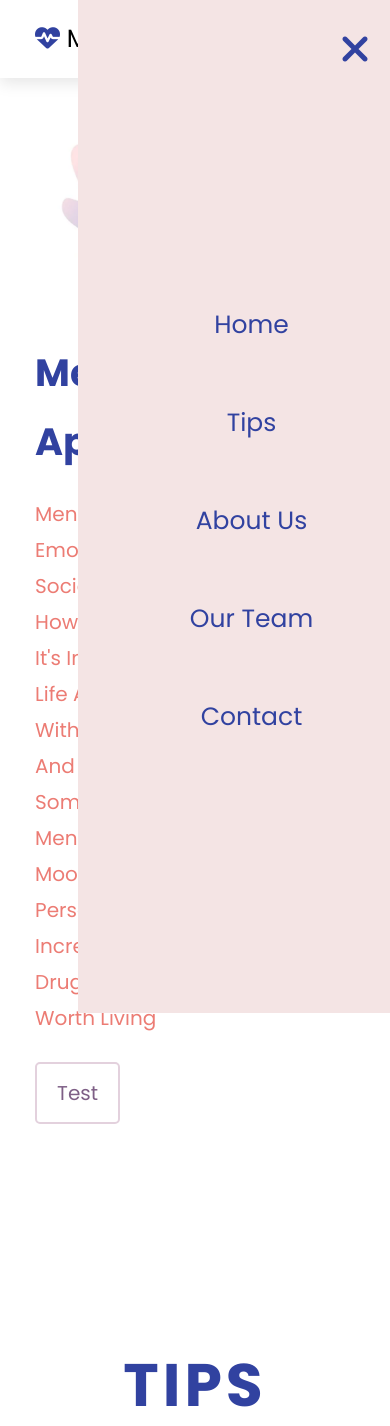
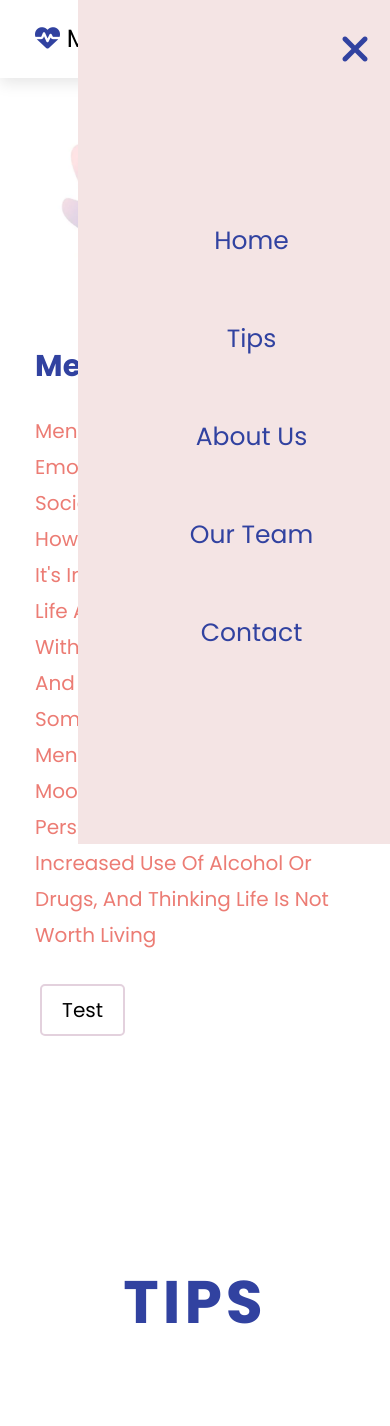
Before and after one commit to Sheldon-CodeIt/mental-health-django, a Django app: page / in a window 390 px wide, after a click that opens the changed part; the page is wider, and only the part inside the window is pictured. Shown: the top 1426 px of that part. Run offline with Django 4.2, Linux system fonts and the light colour scheme.

Commit message:
responsive hero section

```diff
--- a/baseApp/templates/baseApp/index.html
+++ b/baseApp/templates/baseApp/index.html
@@ -11,7 +11,7 @@
 
     <link rel="stylesheet" href="{% static 'css/style.css' %}">
 </head>
-<body>
+<body scroll="no" style="overflow: hidden">
 
     {% include "baseApp/navbar.html" %}
 
--- a/baseApp/templates/baseApp/navbar.html
+++ b/baseApp/templates/baseApp/navbar.html
@@ -35,11 +35,13 @@
     document.getElementById('openIcon').addEventListener('click', function() {
         document.getElementById('openIcon').style.display = 'none';
         document.getElementById('closeIcon').style.display = 'block';
+        document.body.classList.add('menu-open'); // Add class to body
     });
 
     document.getElementById('closeIcon').addEventListener('click', function() {
         document.getElementById('openIcon').style.display = 'block';
         document.getElementById('closeIcon').style.display = 'none';
+        document.body.classList.remove('menu-open'); // Remove class from body
     });
 
 
@@ -55,6 +57,7 @@
                 // Hide the close icon and show the hamburger icon
                 document.getElementById('openIcon').style.display = 'block';
                 document.getElementById('closeIcon').style.display = 'none';
+                document.body.classList.remove('menu-open'); // Remove class from body
             }
         });
     });
--- a/static/css/hero.css
+++ b/static/css/hero.css
@@ -1,9 +1,39 @@
+@import url('https://fonts.googleapis.com/css2?family=Poppins:ital,wght@0,100;0,200;0,300;0,400;0,500;0,600;0,700;0,800;0,900;1,100;1,200;1,300;1,400;1,500;1,600;1,700;1,800;1,900&display=swap');
+
+:root {
+    --twilight:#E3D1DD;
+    --sapphire: #3142A0;
+    --rum : #7E5F86;
+    --apricot:#EC7C74;
+    --box-shadow : .5rem .5rem 0 rbga(22, 160, 133, .2);
+    --text-shadow : .4rem .4rem 0 rbga(0, 0, 0, .2);
+    --border : .3rem solid var(--twilight);
+}
+
+*{
+    font-family: 'Poppins', sans-serif;
+    margin: 0;
+    padding: 0;
+    box-sizing: border-box;
+    outline: none;
+    border: none;
+    text-transform: capitalize;
+    transition: all .2s ease-out;
+    text-decoration: none;
+}
+
+html{
+    font-size: 62.5%;
+    overflow-x: hidden;
+}
+
+
 .home{
     display: flex;
     align-items: center;
     flex-wrap: wrap;
     gap: 1.5rem;
-    padding-top: 10rem;
+    padding-top: 20rem;
 }
 
 .home .image{
@@ -19,28 +49,60 @@
 }
 
 .home .content h1{
-    font-size: 6rem;
+    font-size: 4rem;
     color: var(--sapphire);
     line-height: 1.8;
     text-shadow: var(--text-shawdow);
 }
 
 .home .content p{
-    font-size: 1.1rem;
+    font-size: 2rem;
     color: var(--apricot);
     line-height: 1.8;
     padding: 1rem 0;
 }
 
-.home .btn span{
-    padding: 2rem 1rem;
+.home .btn{
+    padding: 1rem 2rem;
     border-radius: .5rem;
-    background: var(--apricot);
-    color: var(--twilight);
+    background: white;
+    color: Black;
     margin-left: .5rem;
 }
 
-@media screen and (max-width: 768px) {
+.home .btn:hover{
+    background: var(--twilight);
+    color: Black;
+    margin-left: .5rem;
+}
+
+@media screen and (max-width: 1000px) {
+
+    .home {
+        padding-top: 15rem; /* Reduce the padding at the top */
+    }
+
+    .home .content {
+        text-align: left; /* Center align the content */
+    }
+
+    .home .content h1 {
+        font-size: 3.5rem; /* Decrease the font size of the title */
+        margin-bottom: 1rem; /* Add some margin at the bottom */
+    }
+
+    .home .content p {
+        font-size: 2rem; /* Decrease the font size of the paragraph */
+    }
+
+    .home .btn {
+        padding: 1rem 2rem; /* Adjust button padding */
+        font-size: 2rem; /* Adjust button font size */
+    }
+}
+
+
+@media (max-width: 720px) {
     .home {
         padding-top: 10rem; /* Reduce the padding at the top */
     }
@@ -50,7 +112,7 @@
     }
 
     .home .content h1 {
-        font-size: 3.8rem; /* Decrease the font size of the title */
+        font-size: 3rem; /* Decrease the font size of the title */
         margin-bottom: 1rem; /* Add some margin at the bottom */
     }
 
@@ -59,7 +121,36 @@
     }
 
     .home .btn {
-        padding: 1.5rem 2rem; /* Adjust button padding */
+        padding: 1rem 2rem; /* Adjust button padding */
         font-size: 2rem; /* Adjust button font size */
     }
 }
+
+
+
+
+@media (max-width: 360px){
+
+    .home {
+        padding-top: 10rem; /* Reduce the padding at the top */
+    }
+
+    .home .content {
+        text-align: left; /* Center align the content */
+    }
+
+    .home .content h1 {
+        font-size: 3rem; /* Decrease the font size of the title */
+        margin-bottom: 1rem; /* Add some margin at the bottom */
+    }
+
+    .home .content p {
+        font-size: 1.8rem; /* Decrease the font size of the paragraph */
+    }
+
+    .home .btn {
+        padding: 1rem 2rem; /* Adjust button padding */
+        font-size: 2rem; /* Adjust button font size */
+    }
+
+}
--- a/static/css/navbar.css
+++ b/static/css/navbar.css
@@ -64,6 +64,9 @@ html{
 
 .menu {
     display: flex;
+    margin: 0;
+    height: 100%;
+    overflow: hidden;
 }
 
 .menu li{
@@ -125,6 +131,30 @@ html{
         transition: all 0.2s ease-in-out;
     }
     .menu li {margin-top: 30px;}
+    .menu li a {
+        padding: 15px; /* Increased padding */
+        font-size: 25px; /* Adjusted font size */
+    }
+    .open-menu , .close-menu {display: block;}
+    #check:checked ~ .menu {right: 0;}
+}
+
+@media (max-width: 480px){
+    .menu {
+        flex-direction: column;
+        align-items: center;
+        justify-content: center;
+        width: 80%;
+        height: 130vh;
+        position: fixed;
+        top: 0;
+        right: -100%;
+        z-index: 100;
+        background-color: #f4e4e4;
+        transition: all 0.2s ease-in-out;
+
+    }
+    .menu li {margin-top: 20px;}
     /* .menu li a {padding: 10px;} */
     /* .menu li {margin-top: 10px;} */
     .menu li a {
@@ -135,19 +165,21 @@ html{
     #check:checked ~ .menu {right: 0;}
 }
 
-@media(min-width: 360px){
+
+@media (min-width: 360px) and (max-width: 480px){
     .menu {
         flex-direction: column;
         align-items: center;
         justify-content: center;
         width: 80%;
-        height: 120vh;
+        height: 100vh;
         position: fixed;
         top: 0;
         right: -100%;
         z-index: 100;
         background-color: #f4e4e4;
         transition: all 0.2s ease-in-out;
+
     }
     .menu li {margin-top: 30px;}
     /* .menu li a {padding: 10px;} */
```
Also changed, not shown: other parts of static/css/navbar.css (+35 -2 lines).
